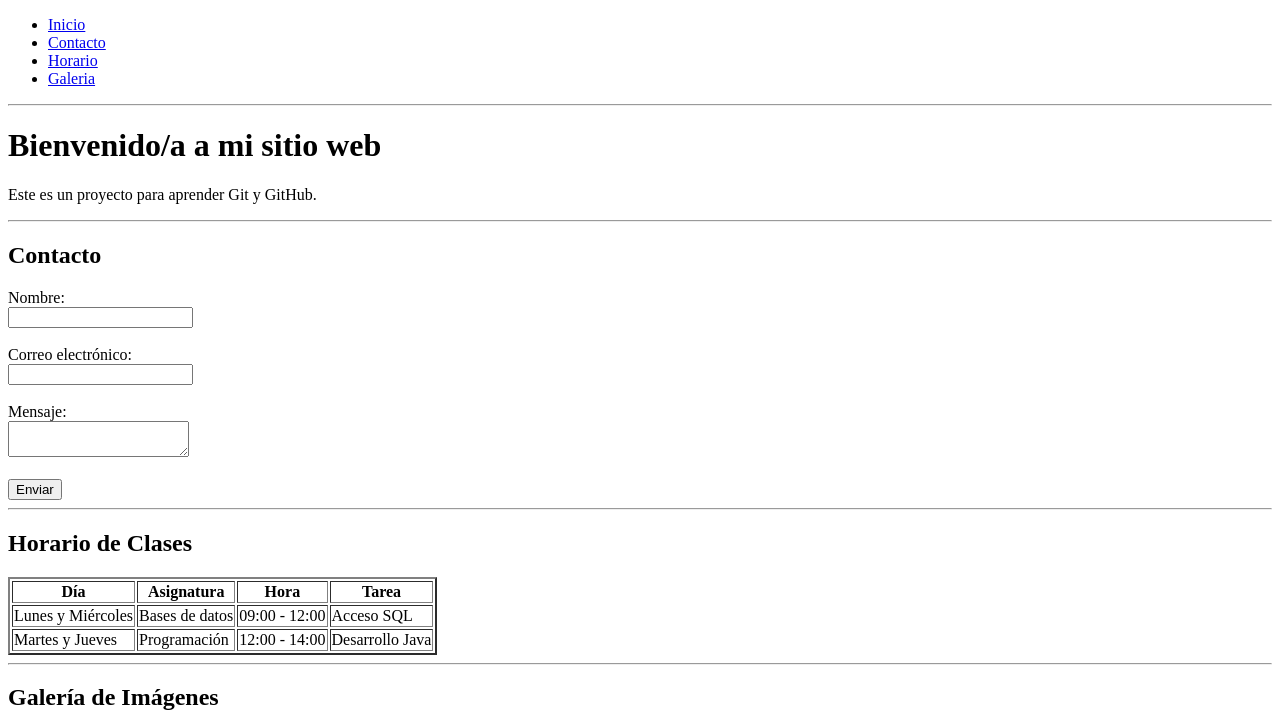
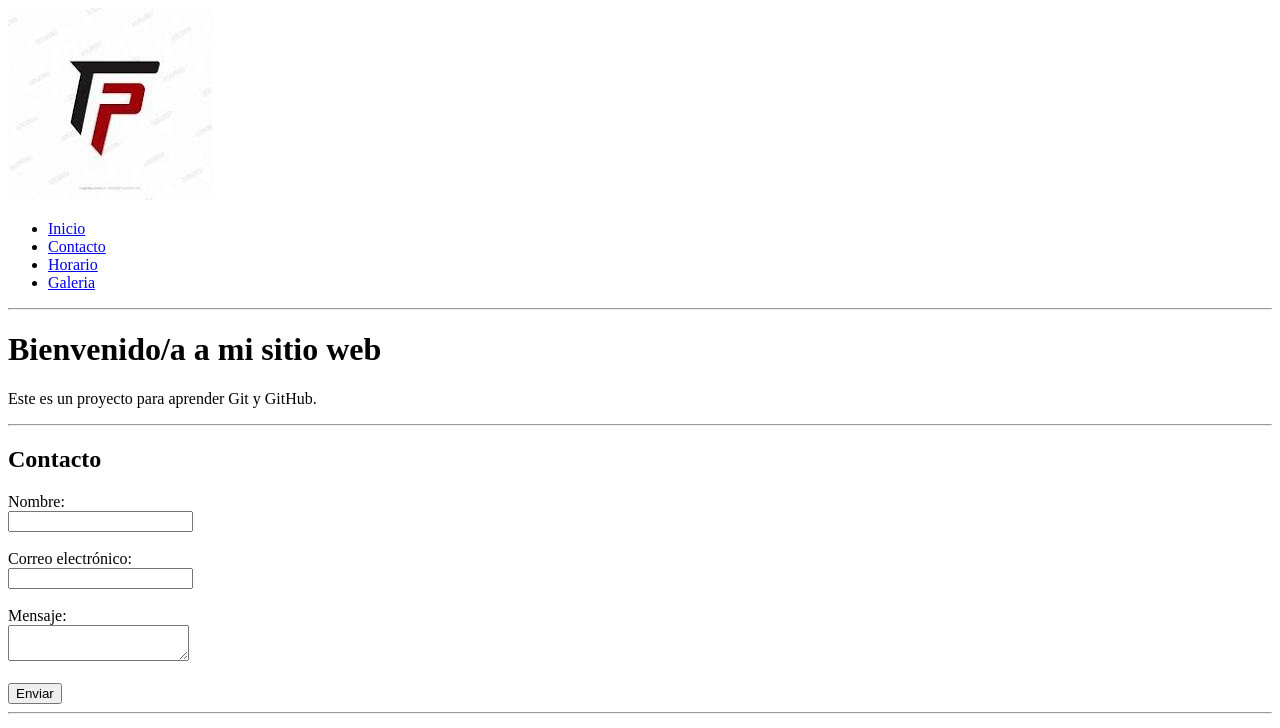
Before and after one commit to jlfrancot/Modulo-profesional-optativo, a plain HTML site: page Index.html in a window 1280 px wide. Shown: the top 728 px of the page. Drawn offline with Linux system fonts and the light colour scheme.

Commit message:
Añadir logo

```diff
--- a/Index.html
+++ b/Index.html
@@ -5,7 +5,11 @@
     <meta name="viewport" content="width=device-width, initial-scale=1.0">
     <title>Mi Proyecto Web</title>
 </head>
+<header>
+    <img src="imagenes/logo.jpeg" alt="Logotipo del sitio">
+</header>
 <body>
+
     <nav>
         <ul>
             <li><a href="#Inicio">Inicio</a></li>
@@ -15,6 +19,7 @@
         </ul>
     </nav>
     <hr>
+
     <h1 id="Inicio">Bienvenido/a a mi sitio web</h1>
     <p>Este es un proyecto para aprender Git y GitHub.</p>
     <hr>
```
Also changed, not shown: imagenes/logo.jpeg (added).
